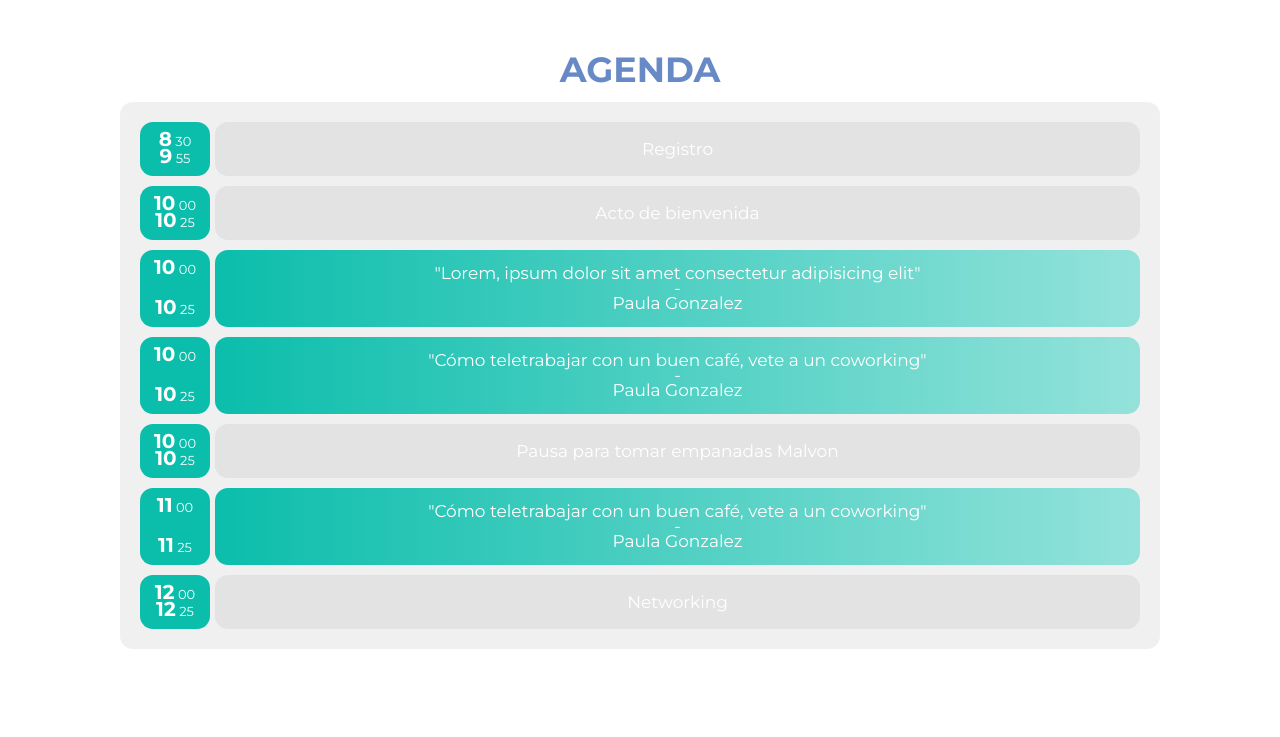
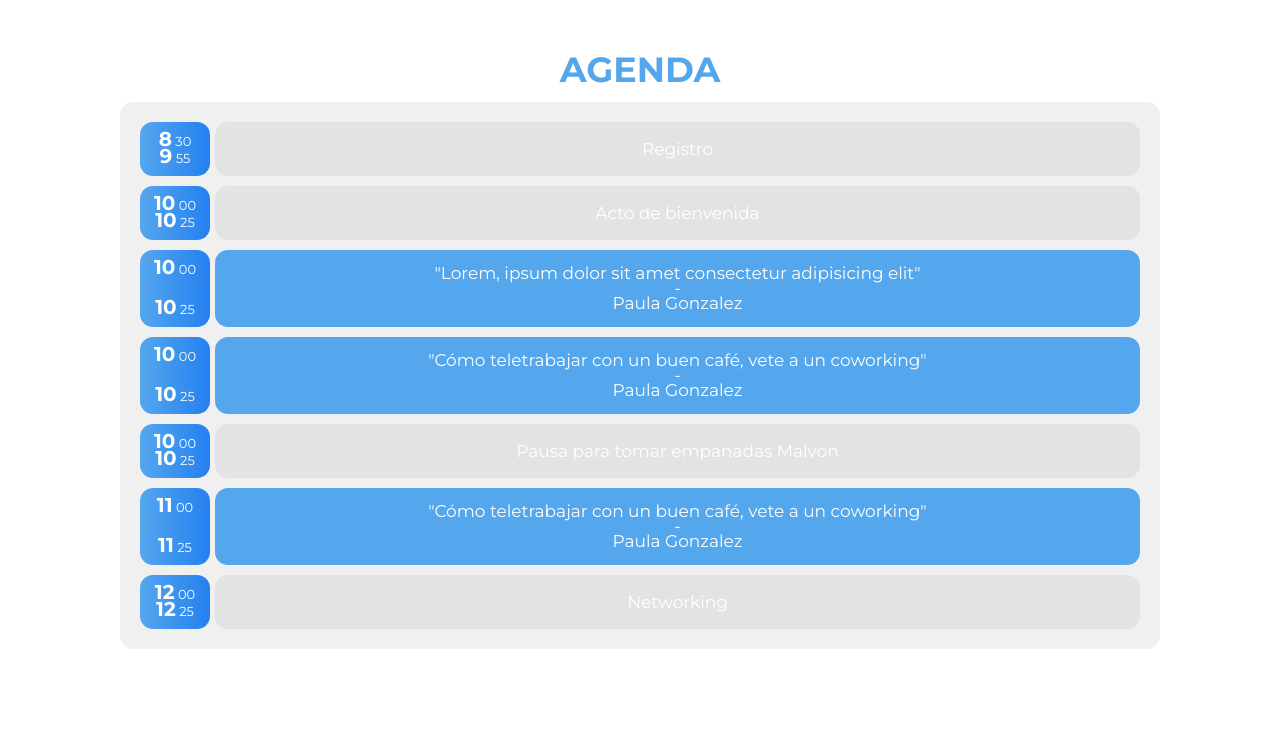
Before and after one commit to WTM-2024-Event/WTMcollaboration, a website: page src/html/index.html in a window 1280 px wide. Shown: the part 63-800 px from the top of the page. Drawn offline with nearby package versions, Linux system fonts and the light colour scheme; files that its build step writes are made by us from their sources; files whose address does not match are found by name.

Commit message:
changed colors

```diff
--- a/src/scss/layout/_agenda.scss
+++ b/src/scss/layout/_agenda.scss
@@ -12,7 +12,7 @@
 
 .titleDiary {
   @include dFlex(column, 0, center);
-  @include textStyle($blueM, $montserrat, 2rem, bold, 1.5rem);
+  @include textStyle($bluePastel, $montserrat, 2rem, bold, 1.5rem);
   @include margin(0, 2.5rem);
   text-transform: uppercase;
 
@@ -40,7 +40,7 @@
     text-align: center;
     @include dFlex(column, space-between, 0);
     flex: 0 0 auto;
-    background-color: $turquoise;
+    background-image: linear-gradient(to left, $blue, $bluePastel);
     //border: 0.1rem solid $green;
     border-radius: 1.3rem;
     @include textStyle($white, $montserrat, 1rem, semiregular, 1.5rem);
@@ -78,7 +78,7 @@
   &__presentations {
     @include dFlex(0, center, center);
     flex-direction: column;
-    background-image: linear-gradient(to left, $turquoisePastel, $turquoise);
+    background: $bluePastel;
     @include padding(2.5rem, 1.6rem);
     @include textStyle($white, $montserrat, 1.3rem, regular, 1.5rem);
     cursor: pointer;
@@ -87,7 +87,7 @@
     flex: 1 1 auto;
 
     &:hover {
-      background-image: linear-gradient(to left, $coral, $orangePastel);
+      background:$orangePastel;
     }
     @media (min-width: 768px) {
       font-size: 1.7rem;
```
